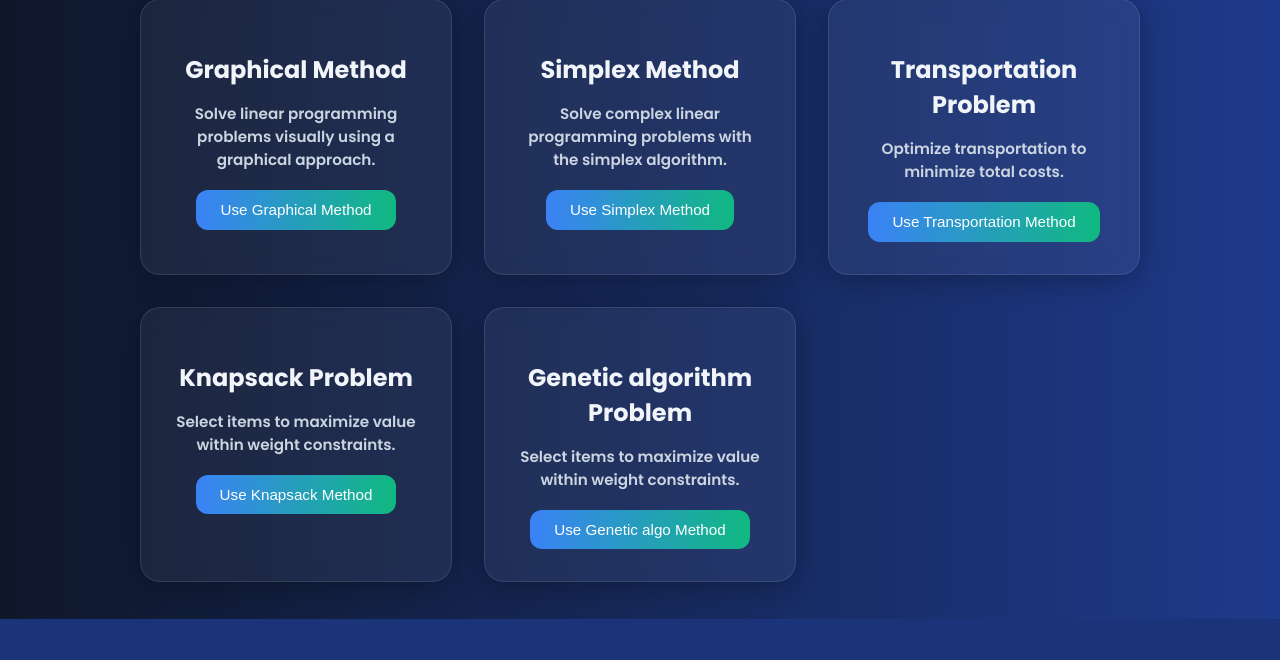
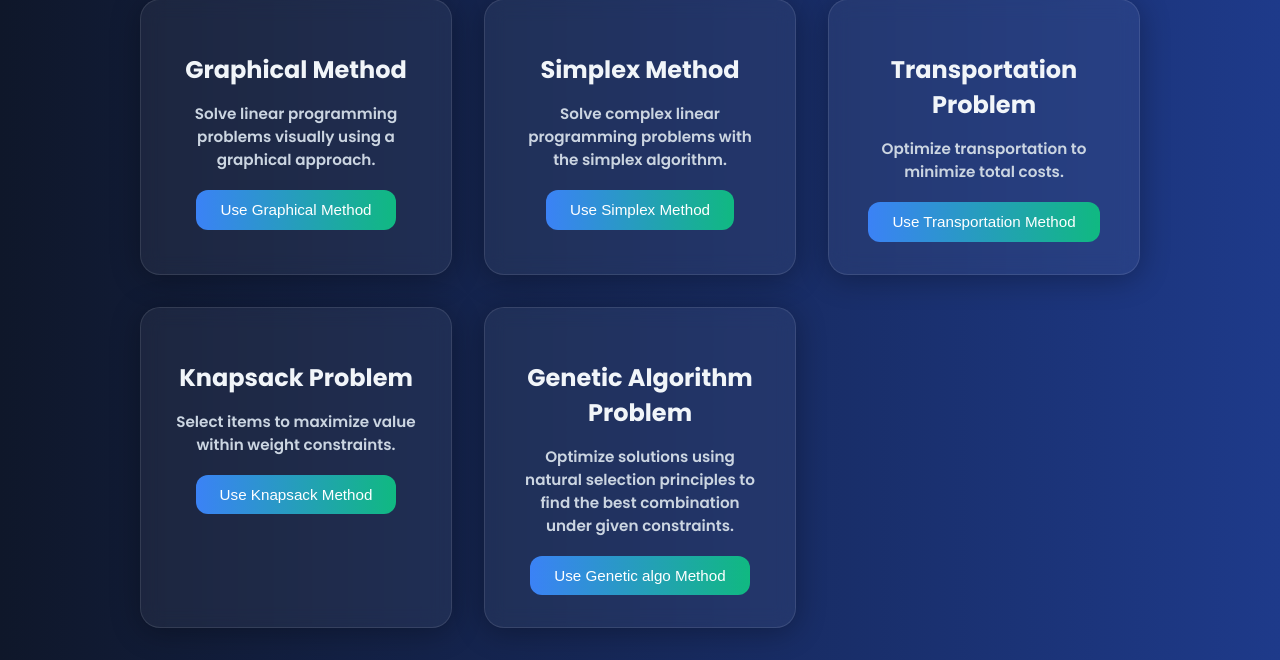
Before and after one commit to Yashlol/MpProject, a Django app: page / in a window 1280 px wide. Shown: the part 181-841 px from the top of the page. Before the commit the page ends 800 px from the top, so only its background shows below. Run offline with Django 5.2, Linux system fonts and the light colour scheme; some libraries are stand-ins or nearby versions.

Commit message:
made index.html better

```diff
--- a/lol/templates/index.html
+++ b/lol/templates/index.html
@@ -134,8 +134,8 @@
                 </form>
             </div>
             <div class="method-card" loading="lazy">
-                <h2 class="method-title">Genetic algorithm Problem</h2>
-                <p class="method-description">Select items to maximize value within weight constraints.</p>
+                <h2 class="method-title">Genetic Algorithm Problem</h2>
+                <p class="method-description">Optimize solutions using natural selection principles to find the best combination under given constraints.</p>
                 <form action="{% url 'genetic_algorithm' %}" method="get">
                     <button type="submit" class="button">Use Genetic algo Method</button>
                 </form>
```
